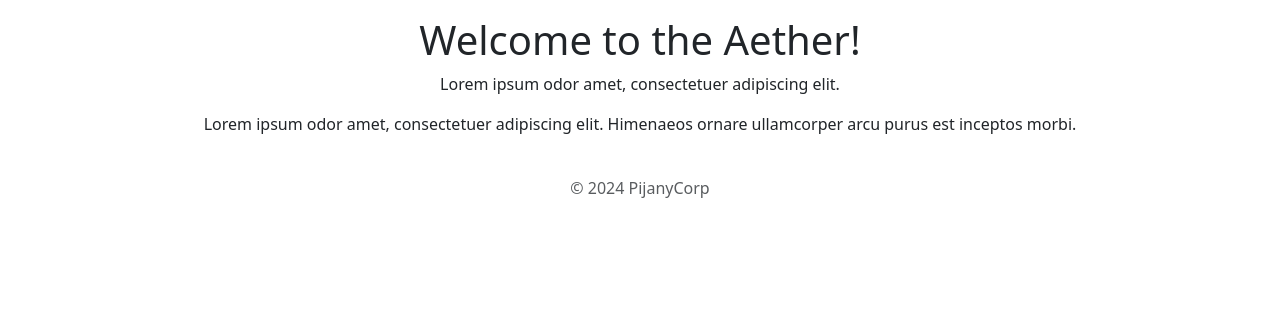
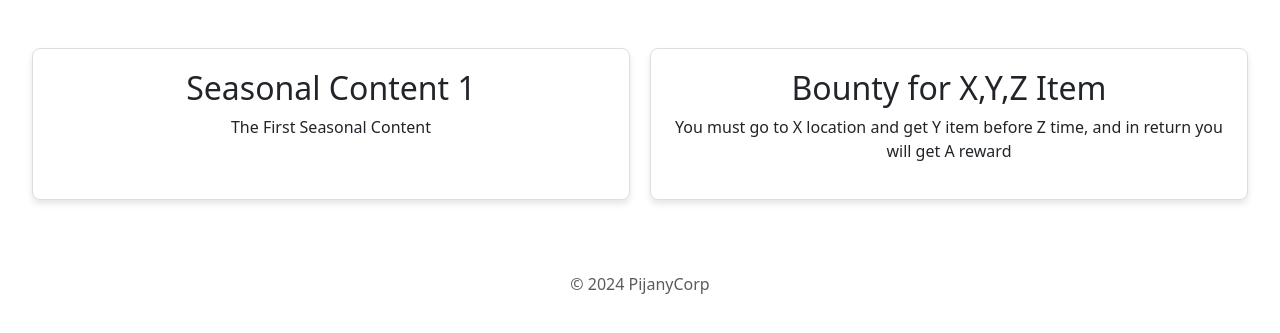
Before and after one commit to PijanyEuro/Aether-Website, a Django app: page / in a window 1280 px wide. Shown: the part 73-406 px from the top of the page. Run offline with Django 5.2, Linux system fonts and the light colour scheme; data comes from the database, SQL or seed files in the repository; both versions use the stored data as it was after the commit.

Commit message:
seasonal content

```diff
--- a/aether/main/admin.py
+++ b/aether/main/admin.py
@@ -1,5 +1,6 @@
 from django.contrib import admin
-from .models import Member, Profile
+from .models import Member, Profile, SeasonalContent
 # Register your models here.
 admin.site.register(Member)
 admin.site.register(Profile)
+admin.site.register(SeasonalContent)
--- a/aether/main/models.py
+++ b/aether/main/models.py
@@ -13,3 +13,14 @@ class Profile(models.Model):
 
     def __str__(self):
         return self.user.username  # Set the default name to the usernamee
+
+
+# This is the model for the stuff that can appear on the homepage on specific days
+class SeasonalContent(models.Model):
+    title = models.CharField(max_length=200)
+    content = models.TextField()
+    start_date = models.DateField()
+    end_date = models.DateField(null=True, blank=True)
+
+    def __str__(self):
+        return self.title
--- a/aether/main/templates/index.html
+++ b/aether/main/templates/index.html
@@ -1,7 +1,56 @@
 {% extends "base.html" %}
 {% block content %}
-    <h1>Welcome to the Aether!</h1>
 
-    <p>Lorem ipsum odor amet, consectetuer adipiscing elit.</p>
-    <p>Lorem ipsum odor amet, consectetuer adipiscing elit. Himenaeos ornare ullamcorper arcu purus est inceptos morbi.</p>
+<!-- Features Section -->
+<div class="feature-section" style="border-left: none; border-right: none;">
+    <!--<p><span class="joesworldonline-text">Some Really Cool text goes here</span></p>-->
+
+    <!-- Grid container -->
+    <div class="seasonal-content-grid">
+        {% for SeasonalContent in SeasonalContentEntries %}
+        <!-- Grid item -->
+        <div class="seasonal-content-box">
+            <h2 class="seasonal-content-title">{{ SeasonalContent.title }}</h2>
+            <div>{{ SeasonalContent.content|safe }}</div>
+        </div>
+        {% endfor %}
+    </div>
+</div>
+
+<style>
+    /* Grid container styles */
+    .seasonal-content-grid {
+        max-width: 100rem;
+        padding: 2rem;
+        display: grid;
+        grid-template-columns: 1fr; /* Single column by default */
+        gap: 20px; /* Space between items */
+        justify-content: center; /* Center the items horizontally */
+        align-content: start; /* Align content to the top */
+    }
+
+    /* Responsive layout */
+    @media (min-width: 600px) {
+        .seasonal-content-grid {
+            grid-template-columns: repeat(2, 1fr); /* 2 columns on medium screens */
+        }
+    }
+
+    @media (min-width: 900px) {
+        .seasonal-content-grid {
+            grid-template-columns: repeat(2, 1fr); /* Limit to 2 columns on larger screens */
+            justify-content: start; /* Align to start when there are enough items */
+        }
+    }
+
+    /* Grid item (seasonal content box) styles */
+    .seasonal-content-box {
+        border: 1px solid #ddd;
+        padding: 20px;
+        border-radius: 8px;
+        box-shadow: 0 4px 6px rgba(0, 0, 0, 0.1);
+        min-height: 150px;
+    }
+</style>
+
 {% endblock %}
--- a/aether/main/views.py
+++ b/aether/main/views.py
@@ -6,12 +6,17 @@ from django.contrib.auth.decorators import login_required
 from functools import wraps
 from django.contrib.auth import authenticate, login, logout
 from django.shortcuts import render, get_object_or_404, redirect
+from .models import SeasonalContent
+from datetime import date
 # Create your views here.
 
 
 
 def main(request):
-        return render(request, 'index.html')
+
+    today = date.today()
+    SeasonalContentEntries = SeasonalContent.objects.filter(start_date__lte=today).filter(end_date__gte=today)
+    return render(request, 'index.html', {'SeasonalContentEntries': SeasonalContentEntries})
 
 
 from django.shortcuts import render, redirect
```
Also changed, not shown: aether/db.sqlite3, aether/main/migrations/0004_seasonalcontent.py (added).
